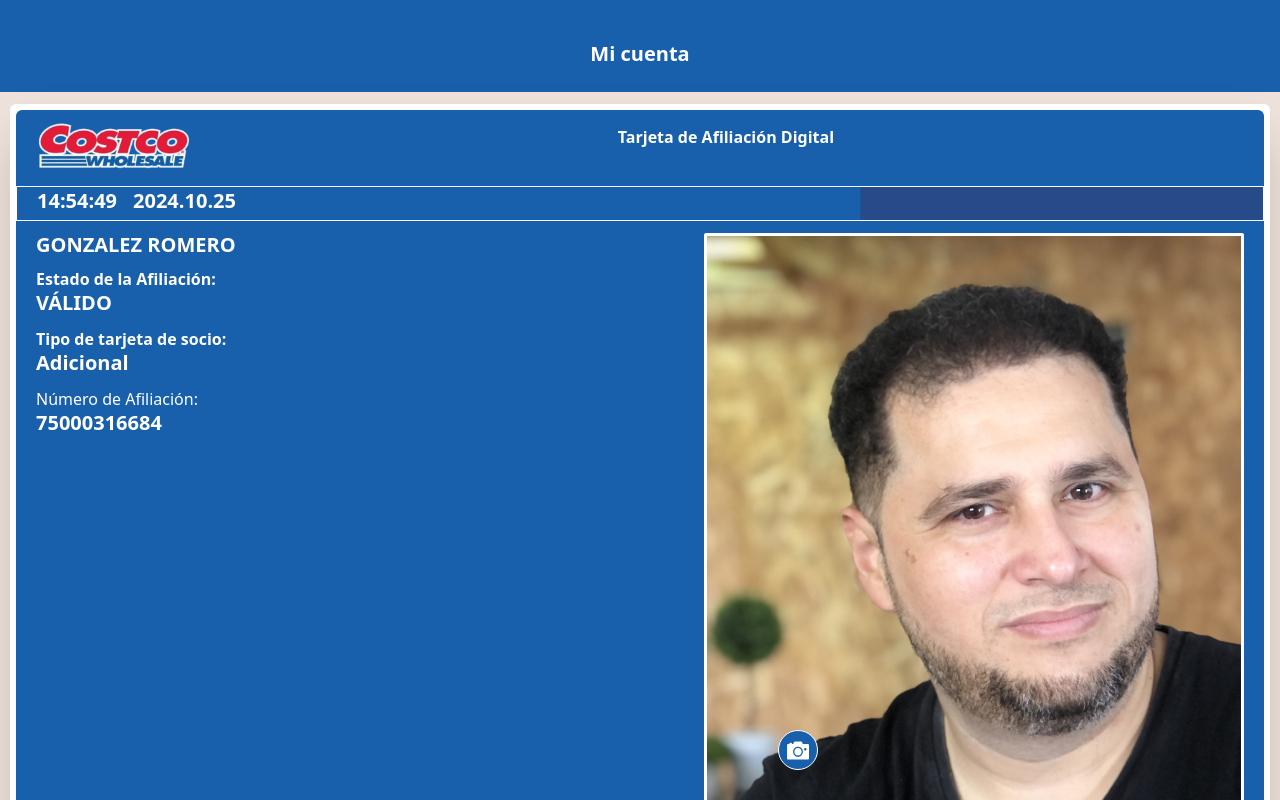
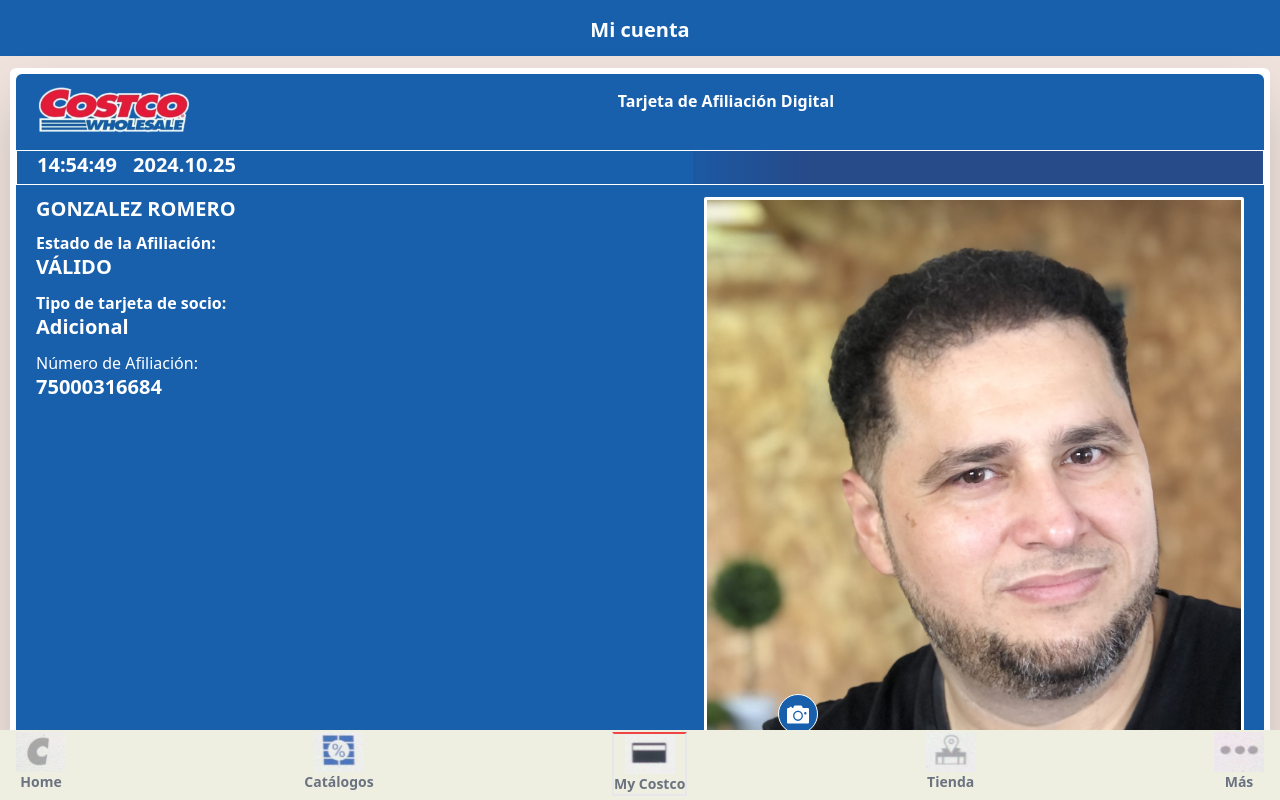
Before and after one commit to Luis1Gonzalez/costo, a React (Vite) app: page / in a window 1280 px wide. Shown: the top 800 px of the page. Built offline with nearby package versions, Linux system fonts and the light colour scheme.

Commit message:
footer fixed

```diff
--- a/src/components/Footer.jsx
+++ b/src/components/Footer.jsx
@@ -6,7 +6,7 @@
 
 const Footer = () => {
   return (
-    <div className='flex justify-between px-4 bg-customGrayFooter text-sm font-bold text-gray-500 pb-6 pt-0.5'>
+    <div className='flex justify-between px-4 bg-customGrayFooter text-sm font-bold text-gray-500 pb-1 pt-0.5 fixed bottom-0 left-0 w-[100%]'>
       <div className='flex flex-col justify-center items-center h-[100%]'><img className=' w-[50px] h-[40px]' src={C} alt="" /><p>Home</p></div>
       <div className='flex flex-col justify-center items-center h-[100%]'><img className=' w-[50px] h-[40px]' src={B} alt="" /><p>Catálogos</p></div>
       <div className='flex flex-col justify-center items-center h-[100%] border-2 border-t-red-500'><img className=' w-[50px] h-[40px]' src={T} alt="" /><p>My Costco</p></div>
--- a/src/components/Header.jsx
+++ b/src/components/Header.jsx
@@ -2,7 +2,7 @@
 
 const Header = () => {
   return (
-    <div className='pt-10 pb-6 text-white text-xl font-bold text-center mb-3 bg-customBlue'>
+    <div className='pt-4 pb-3 text-white text-xl font-bold text-center mb-3 bg-customBlue'>
       <h1>Mi cuenta</h1>
     </div>
   )
--- a/src/index.css
+++ b/src/index.css
@@ -29,7 +29,13 @@
   .moving-box {
     width: 60%;             /* Ancho al 50% del contenedor */
     height: 100%;           /* Altura completa del contenedor */
-    background: #274a89;      /* Fondo del div en movimiento */
+    background: linear-gradient(
+        to right,
+        rgba(39, 74, 137, 0) -5%,   /*5% Extremo izquierdo transparente con menor extensión */
+        rgba(39, 74, 137, 1) 15%,  /* Empieza el color sólido en el 15% */
+        rgba(39, 74, 137, 1) 85%,  /* Mantiene el color sólido hasta el 85% */
+        rgba(39, 74, 137, 0) 105%   /*95% Extremo derecho transparente con menor extensión */
+      );
     position: absolute;     /* Posición absoluta para la animación */
     animation: slide 1.5s linear infinite; /* Animación de 3s en bucle */
   }
```
